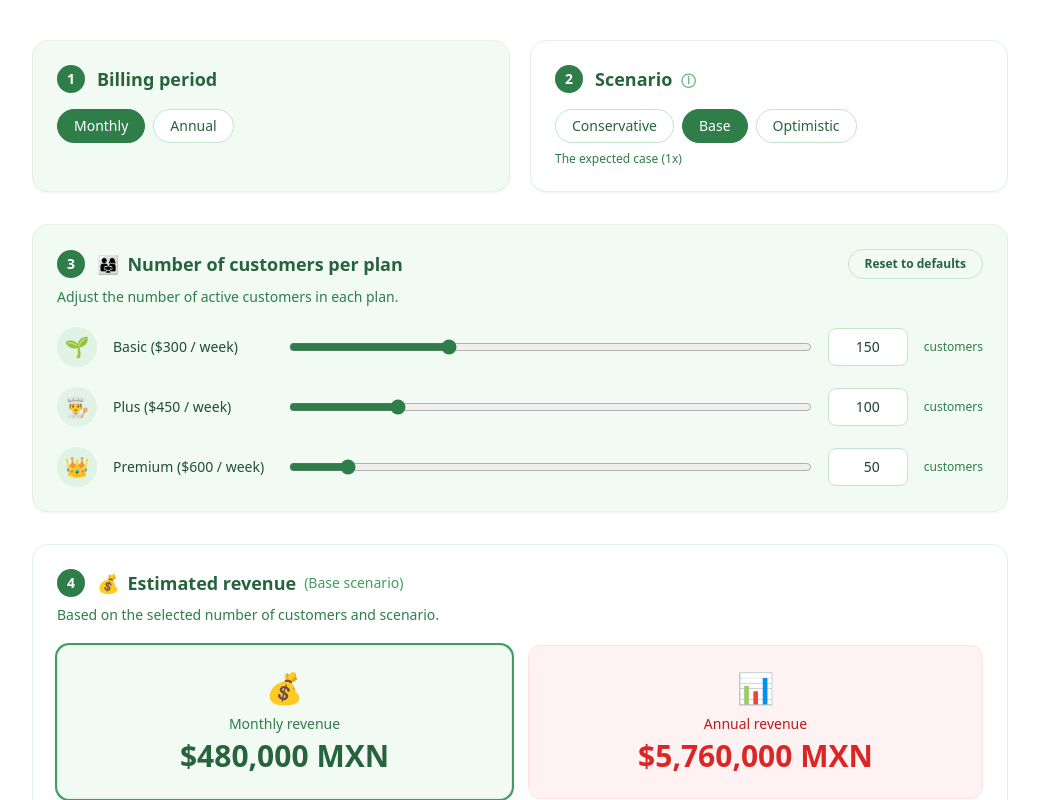
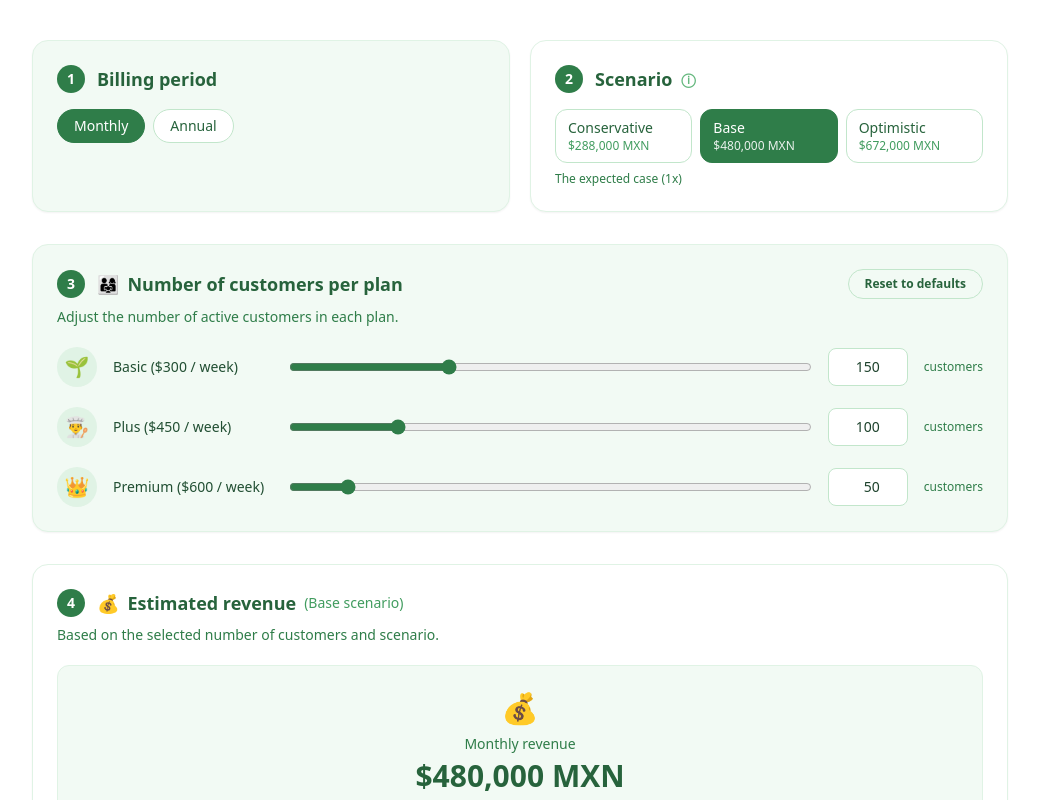
Before and after one commit to valeriagz8-crypto/Lunchies, a Next.js app: page /pricing in a window 1280 px wide. Shown: the part 420-1220 px from the top of the page, without its empty margins (120-1159 px from the left). Built offline with nearby package versions, Linux system fonts and the light colour scheme; no server answers; the database is empty.

Commit message:
Make Monthly/Annual toggle actually change the displayed revenue, scenario cards and saved list

```diff
--- a/app/pricing/PricingClient.tsx
+++ b/app/pricing/PricingClient.tsx
@@ -227,6 +227,12 @@ export default function PricingClient() {
     ? savedScenarios
     : savedScenarios.slice(0, SAVED_SCENARIOS_PREVIEW_COUNT);
 
+  const periodRevenue =
+    billingPeriod === "monthly" ? revenue.monthly : revenue.annual;
+  const otherPeriodRevenue =
+    billingPeriod === "monthly" ? revenue.annual : revenue.monthly;
+  const otherPeriodLabel = billingPeriod === "monthly" ? "year" : "month";
+
   const totalCustomers =
     customers.basic + customers.plus + customers.premium;
 
@@ -400,21 +406,38 @@ export default function PricingClient() {
                 </span>
               </h2>
             </div>
-            <div className="mt-4 flex flex-wrap gap-2">
-              {SCENARIOS.map((key) => (
+            <div className="mt-4 grid grid-cols-1 gap-2 sm:grid-cols-3">
+              {SCENARIOS.map((key) => {
+                const scenarioResult = calculateRevenue(customers, key);
+                const scenarioPeriodValue =
+                  billingPeriod === "monthly"
+                    ? scenarioResult.monthly
+                    : scenarioResult.annual;
+                const isActive = scenario === key;
+                return (
                   <button
                     key={key}
                     type="button"
                     onClick={() => setScenario(key)}
-                  className={`rounded-full border px-4 py-1.5 text-sm font-medium transition-colors ${
-                    scenario === key
+                    className={`rounded-xl border px-3 py-2 text-left transition-colors ${
+                      isActive
                         ? "border-leaf-600 bg-leaf-600 text-white"
                         : "border-leaf-200 bg-white text-leaf-700 hover:bg-leaf-50"
                     }`}
                   >
+                    <span className="block text-sm font-medium">
                       {SCENARIO_LABELS[key]}
+                    </span>
+                    <span
+                      className={`block text-xs ${
+                        isActive ? "text-white/90" : "text-leaf-500"
+                      }`}
+                    >
+                      {formatMXN(scenarioPeriodValue)}
+                    </span>
                   </button>
-              ))}
+                );
+              })}
             </div>
             <p className="mt-2 text-xs text-leaf-600">
               {SCENARIO_DESCRIPTIONS[scenario]}
@@ -506,37 +529,33 @@ export default function PricingClient() {
           <p className="mt-2 text-sm text-leaf-600">
             Based on the selected number of customers and scenario.
           </p>
-          <div className="mt-5 grid gap-4 sm:grid-cols-2">
           <div
-              className={`rounded-xl border border-leaf-100 bg-leaf-50 p-6 text-center ${
-                billingPeriod === "monthly" ? "ring-2 ring-leaf-500" : ""
+            className={`mt-5 rounded-xl border p-6 text-center ${
+              billingPeriod === "monthly"
+                ? "border-leaf-100 bg-leaf-50"
+                : "border-red-100 bg-red-50"
             }`}
           >
             <span className="text-3xl" aria-hidden="true">
-                💰
+              {billingPeriod === "monthly" ? "💰" : "📊"}
             </span>
-              <p className="mt-2 text-sm font-medium text-leaf-600">
-                Monthly revenue
-              </p>
-              <p className="mt-1 text-3xl font-extrabold text-leaf-700">
-                {formatMXN(revenue.monthly)}
-              </p>
-            </div>
-            <div
-              className={`rounded-xl border border-red-100 bg-red-50 p-6 text-center ${
-                billingPeriod === "annual" ? "ring-2 ring-leaf-500" : ""
+            <p
+              className={`mt-2 text-sm font-medium ${
+                billingPeriod === "monthly" ? "text-leaf-600" : "text-red-700"
               }`}
             >
-              <span className="text-3xl" aria-hidden="true">
-                📊
-              </span>
-              <p className="mt-2 text-sm font-medium text-red-700">
-                Annual revenue
+              {billingPeriod === "monthly" ? "Monthly revenue" : "Annual revenue"}
             </p>
-              <p className="mt-1 text-3xl font-extrabold text-red-600">
-                {formatMXN(revenue.annual)}
+            <p
+              className={`mt-1 text-3xl font-extrabold ${
+                billingPeriod === "monthly" ? "text-leaf-700" : "text-red-600"
+              }`}
+            >
+              {formatMXN(periodRevenue)}
             </p>
-            </div>
+            <p className="mt-2 text-xs text-leaf-500">
+              Equivalent: {formatMXN(otherPeriodRevenue)} per {otherPeriodLabel}
+            </p>
           </div>
           <div className="mt-4 grid grid-cols-1 gap-3 sm:grid-cols-3">
             {summaryTiles.map((tile) => (
@@ -773,7 +792,12 @@ export default function PricingClient() {
               )}
               {!loadingSaved &&
                 !loadError &&
-                visibleSavedScenarios.map((row) => (
+                visibleSavedScenarios.map((row) => {
+                  const rowValue =
+                    row.billing_period === "monthly"
+                      ? row.monthly_revenue
+                      : row.annual_revenue;
+                  return (
                     <div
                       key={row.id}
                       className="flex items-center gap-3 rounded-xl border border-leaf-100 bg-white p-3"
@@ -786,14 +810,22 @@ export default function PricingClient() {
                           {row.name}
                         </p>
                         <p className="text-sm font-semibold text-leaf-700">
-                        {formatMXN(row.monthly_revenue)}
+                          {formatMXN(rowValue)}{" "}
+                          <span className="text-xs font-normal text-leaf-500">
+                            (
+                            {row.billing_period === "monthly"
+                              ? "Monthly"
+                              : "Annual"}
+                            )
+                          </span>
                         </p>
                       </div>
                       <p className="shrink-0 text-xs text-leaf-600">
                         {new Date(row.created_at).toLocaleDateString()}
                       </p>
                     </div>
-                ))}
+                  );
+                })}
             </div>
           </div>
         </div>
```
Lines whose indentation alone changed are shown as unchanged.
